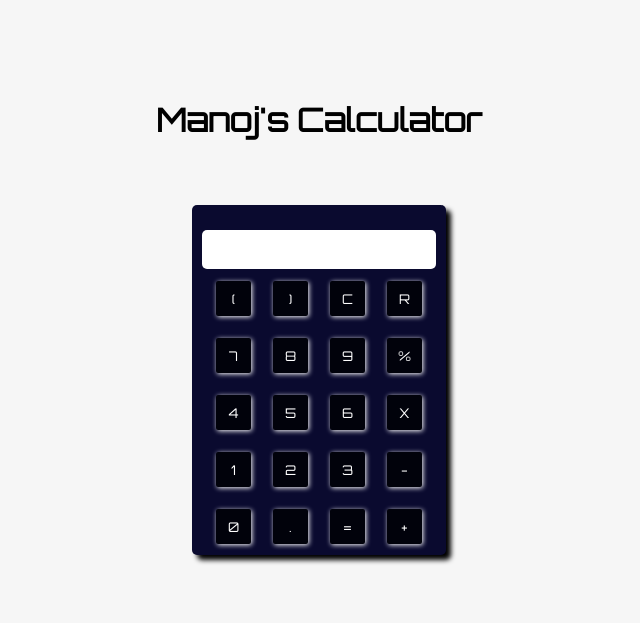
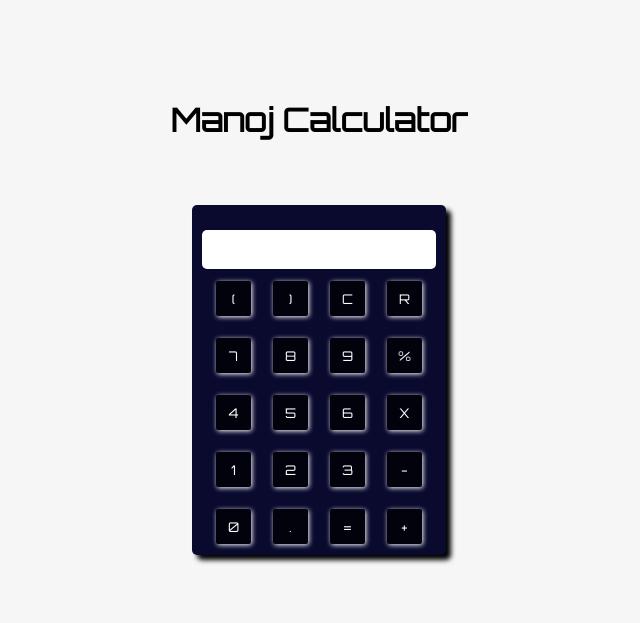
Before and after one commit to manojbaniya444/My-Calculator, a plain HTML site: page index.html in a window 1280 px wide. Shown: the whole page, without its empty margins (321-961 px from the left). Drawn offline with Linux system fonts and the light colour scheme; a web font is replaced by a local one.

Commit message:
Update index.html

```diff
--- a/index.html
+++ b/index.html
@@ -15,7 +15,7 @@
 
 <body>
     <div class="container">
-        <h1>Manoj's Calculator</h1>
+        <h1>Manoj Calculator</h1>
         <div class="box">
 
             <!-- <div class="onoff" id="calc"><span></span></div> -->
```
